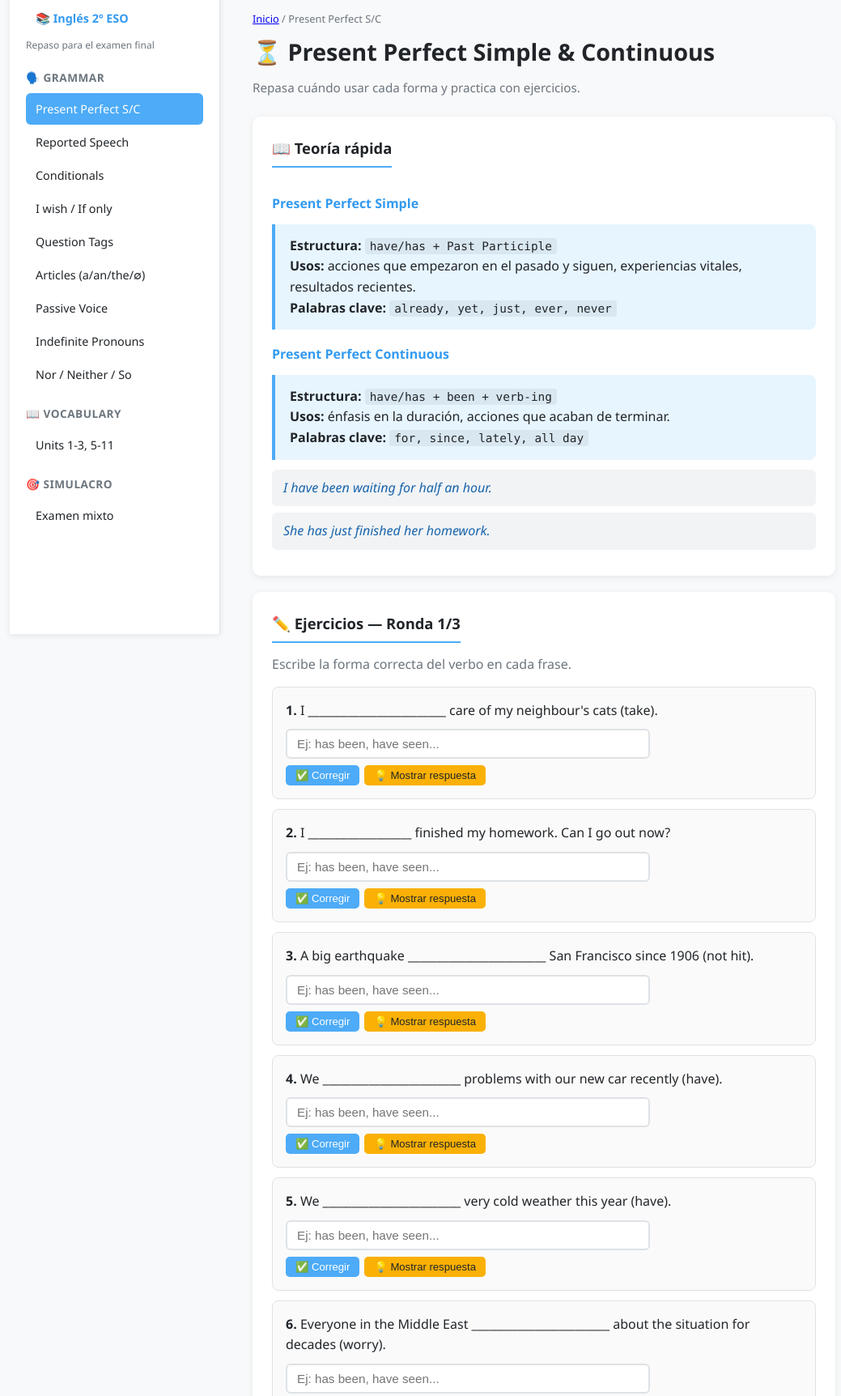
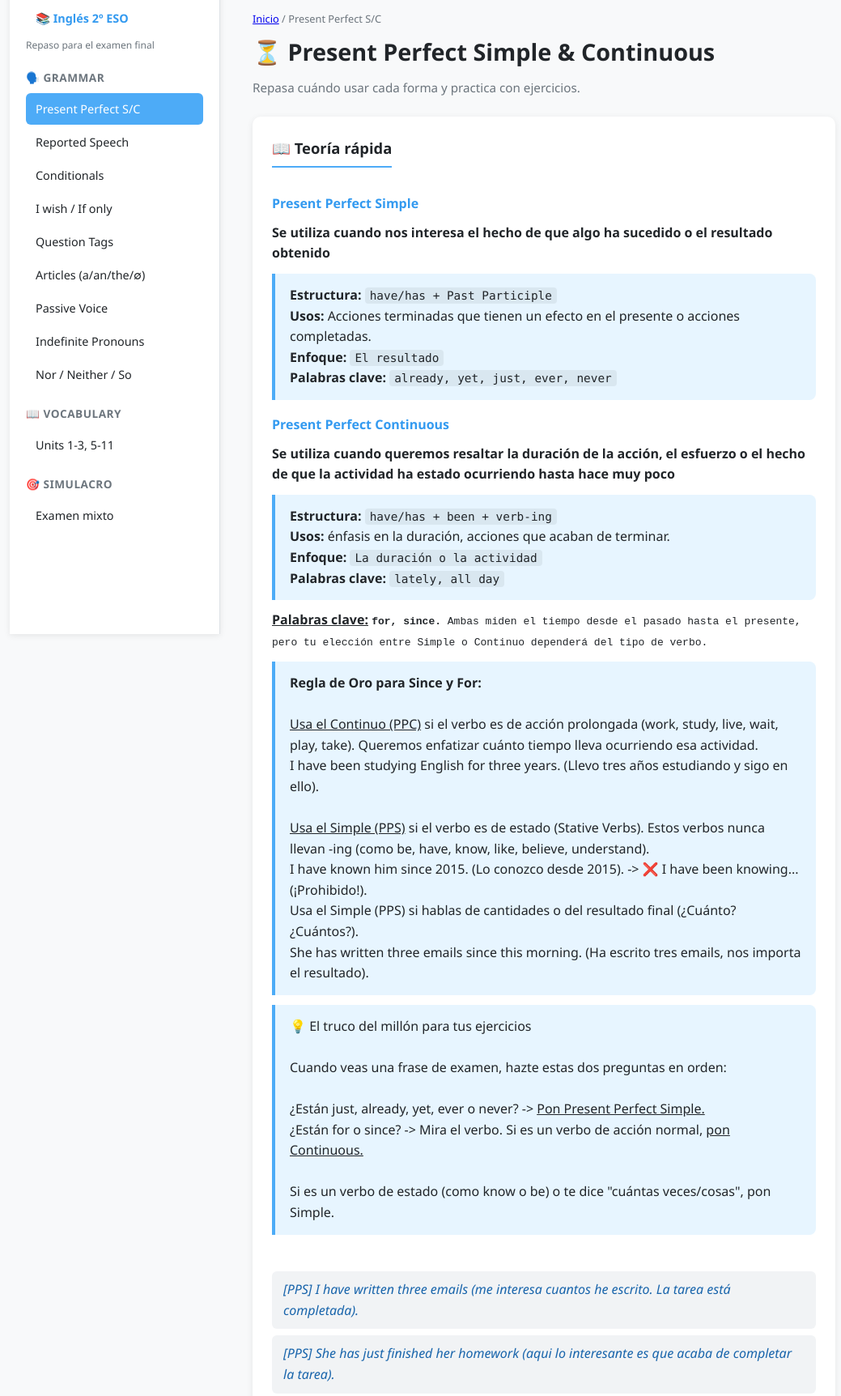
Before and after one commit to skynetdelbarbas-dot/ing-2eso-repaso, a plain HTML site: page present-perfect.html in a window 1280 px wide. Shown: the part 17-1741 px from the top of the page at 81% size, without its empty margins (28-1067 px from the left). Drawn offline with Linux system fonts and the light colour scheme.

Commit message:
Mejora teoría Present Perfect: regla Since/For, truco del millón, ejemplos con [PPS]/[PPC]

```diff
--- a/present-perfect.html
+++ b/present-perfect.html
@@ -36,19 +36,56 @@
   <div class="section">
     <h2>📖 Teoría rápida</h2>
     <h3>Present Perfect Simple</h3>
+     <h4>Se utiliza cuando nos interesa el hecho de que algo ha sucedido o el resultado obtenido</h4>
     <div class="theory-box">
       <strong>Estructura:</strong> <code>have/has + Past Participle</code><br>
-      <strong>Usos:</strong> acciones que empezaron en el pasado y siguen, experiencias vitales, resultados recientes.<br>
+      <strong>Usos:</strong> Acciones terminadas que tienen un efecto en el presente o acciones completadas.<br>
+      <strong>Enfoque:</strong> <code>El resultado</code><br>
       <strong>Palabras clave:</strong> <code>already, yet, just, ever, never</code>
     </div>
     <h3>Present Perfect Continuous</h3>
+    <h4>Se utiliza cuando queremos resaltar la duración de la acción, el esfuerzo o el hecho de que la actividad ha estado ocurriendo hasta hace muy poco</h4>
     <div class="theory-box">
       <strong>Estructura:</strong> <code>have/has + been + verb-ing</code><br>
       <strong>Usos:</strong> énfasis en la duración, acciones que acaban de terminar.<br>
-      <strong>Palabras clave:</strong> <code>for, since, lately, all day</code>
+      <strong>Enfoque:</strong> <code>La duración o la actividad</code><br>
+      <strong>Palabras clave:</strong> <code>lately, all day</code>
     </div>
-    <div class="example"><span class="en">I have been waiting for half an hour.</span></div>
-    <div class="example"><span class="en">She has just finished her homework.</span></div>
+
+    <strong><U>Palabras clave:</U></strong> <code><strong>for, since.</strong> Ambas miden el tiempo desde el pasado hasta el presente, pero tu elección entre Simple o Continuo dependerá del tipo de verbo.</code>
+
+    <div class="theory-box">
+    <strong>Regla de Oro para Since y For:</strong><br>
+    <br>
+<U>Usa el Continuo (PPC)</U> si el verbo es de acción prolongada (work, study, live, wait, play, take). Queremos enfatizar cuánto tiempo lleva ocurriendo esa actividad.<br>
+
+I have been studying English for three years. (Llevo tres años estudiando y sigo en ello).<br>
+<br>
+
+<U>Usa el Simple (PPS)</U> si el verbo es de estado (Stative Verbs). Estos verbos nunca llevan -ing (como be, have, know, like, believe, understand).<br>
+
+I have known him since 2015. (Lo conozco desde 2015). -> ❌ I have been knowing... (¡Prohibido!).<br>
+
+Usa el Simple (PPS) si hablas de cantidades o del resultado final (¿Cuánto? ¿Cuántos?).<br>
+
+She has written three emails since this morning. (Ha escrito tres emails, nos importa el resultado).<br>
+
+</div>
+
+<div class="theory-box">
+💡 El truco del millón para tus ejercicios<br>
+<br>
+Cuando veas una frase de examen, hazte estas dos preguntas en orden:<br><br>
+
+¿Están just, already, yet, ever o never? -> <U>Pon Present Perfect Simple.</U><br>
+
+¿Están for o since? -> Mira el verbo. Si es un verbo de acción normal, <U>pon Continuous.</U> <br><br>Si es un verbo de estado (como know o be) o te dice "cuántas veces/cosas", pon Simple.</div><br>
+
+    <div class="example"><span class="en">[PPS] I have written three emails (me interesa cuantos he escrito. La tarea está completada).</span></div>
+    <div class="example"><span class="en">[PPS] She has just finished her homework (aqui lo interesante es que acaba de completar la tarea).</span></div>
+
+    <div class="example"><span class="en">[PPC] I have been writing emails all morning (me interesa el tiempo que he dedicado a ello, enfatiza el cansancio o la duración).</span></div>
+    <div class="example"><span class="en">[PPC] I have been waiting for half an hour.</span></div>
   </div>
 
   <!-- EJERCICIO ÚNICO CON RONDAS -->
```
